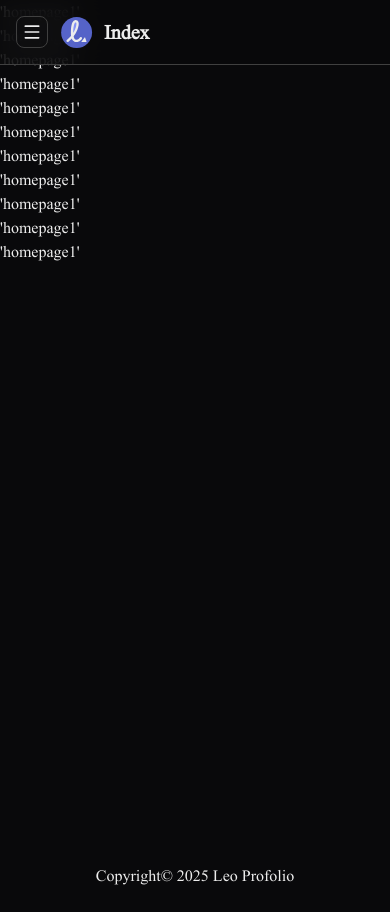
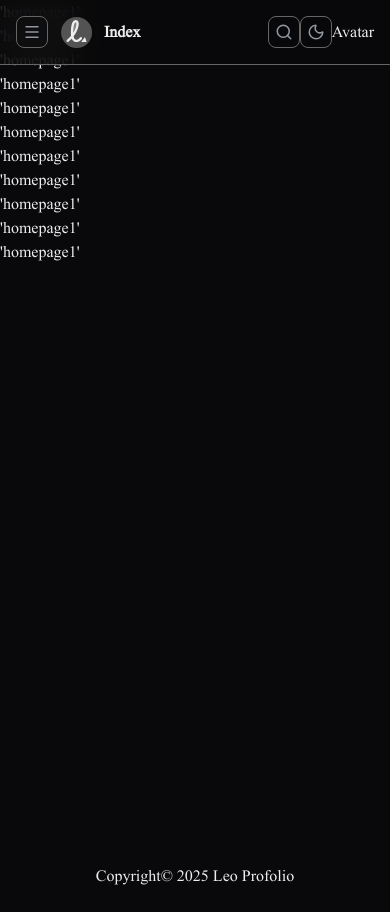
Before and after one commit to LeoDev8/leo-profolio, a Next.js app: page /en in a window 390 px wide. Built offline with nearby package versions, Linux system fonts and the light colour scheme.

Commit message:
Feature: Mobile Darkmode Switch Finish & Color of Navbutton and Logo Done

```diff
--- a/app/globals.css
+++ b/app/globals.css
@@ -10,7 +10,9 @@
   --color-border: var(--border);
   --color-logobackground: var(--logobackground);
 
-  --color-primary: #0070f3;
+  /* Buttons in the Navbar */
+  --color-buttontext: var(--buttontext);
+  --color-buttonhoverbg: var(--buttonhoverbg);
 }
 
 /* Optional: Global resets */
@@ -26,16 +28,20 @@
   :root, .light {
     --background: #ffffff;
     --foreground: #0a0a0a;
-    --border: #e5e5e5;
+    --border: #afafaf;
 
-    --logobackground: #50ff58;
+    --logobackground: #bebebe;
+    --buttontext: #afafaf;
+    --buttonhoverbg: rgb(250, 250, 250);
   }
 
   .dark {
     --background: #09090b;
     --foreground: #ededed;
-    --border: #404040;
+    --border: #666666;
 
-    --logobackground: #697af9;
+    --logobackground: #666666;
+    --buttontext: rgb(145, 152, 161);
+    --buttonhoverbg: rgb(50, 50, 50);
   }
 }
--- a/components/layout/navbar.tsx
+++ b/components/layout/navbar.tsx
@@ -2,7 +2,7 @@
 
 import Link from "next/link";
 import { usePathname } from "next/navigation";
-import { Search } from "lucide-react";
+import { Menu, Search, Moon, Sun, User } from "lucide-react";
 import { useTheme } from "next-themes";
 
 // Import Some Self-defined Types
@@ -10,8 +10,10 @@ import { NavbarProps } from "@/types";
 
 // Import some components ui
 import Logo from "../ui/logo";
-import Menubutton from "../ui/menu-button";
+import NavButton from "../ui/nav-button";
 import RouteDisplay from "../ui/route-display";
+import DarkmodeSwitch from "../ui/darkmode-switch";
+import Avatar from "../ui/avatar";
 
 export default function Navbar({ lang, dics }: NavbarProps) {
   const pathname = usePathname();
@@ -22,12 +24,11 @@ export default function Navbar({ lang, dics }: NavbarProps) {
     { name: dics.writings, href: "/writings" },
     { name: dics.contact, href: "/contact" },
   ];
-  const { theme, setTheme } = useTheme();
 
   return (
     <header>
       <nav className="fixed top-0 left-0 right-0 z-50 w-ful bg-background/80 backdrop-blur-md border-b border-border">
-        <div className="max-w-7xl mx-auto px-4 h-16 flex items-center justify-between">
+        <div className="max-w-7xl mx-auto px-4 h-16 flex  ">
           {/* <div>
             <button className="">
               <User className=""></User>
@@ -56,15 +57,38 @@ export default function Navbar({ lang, dics }: NavbarProps) {
             </Link>
           </div> */}
           {/* 1. Mobile Design */}
-          <div className="flex justify-between items-center md:hidden lg:hidden">
+          <div className="w-full flex justify-between items-center md:hidden lg:hidden">
+            {/* Left Side */}
+            <div className="flex items-center">
               {/* Menu Button */}
-            <Menubutton />
+              <NavButton
+                onClick={() => {
+                  console.log("Menu Clicked");
+                }}
+                Icon={<Menu />}
+              />
               {/* Logo */}
               <Logo lang={lang} />
               {/* Route Display */}
-            <RouteDisplay lang={lang} dics={dics}/>
+              <RouteDisplay lang={lang} dics={dics} />
+            </div>
+
+            {/* Right Side */}
+            <div className="flex items-center">
               {/* Search Button */}
+              <NavButton
+                onClick={() => {
+                  console.log("Search Clicked");
+                }}
+                Icon={<Search />}
+              />
+
+              {/* Dark Mode Switch */}
+              <DarkmodeSwitch />
+
               {/* Avatar */}
+              <Avatar />
+            </div>
           </div>
 
           {/* 2. Middle Screen Design*/}
--- a/components/ui/darkmode-switch.tsx
+++ b/components/ui/darkmode-switch.tsx
@@ -1,3 +1,15 @@
+import { Moon, Sun } from "lucide-react";
+import Navbutton from "./nav-button";
+import { useTheme } from "next-themes";
+
 export default function DarkmodeSwitch() {
-  return <span>DarkMode Switch</span>;
+  const { theme, setTheme } = useTheme();
+  return (
+    <Navbutton
+      Icon={theme === "dark" ? <Moon /> : <Sun />}
+      onClick={() => {
+        setTheme(theme === "dark" ? "light" : "dark");
+      }}
+    />
+  );
 }
--- a/components/ui/menu-button.tsx
+++ /dev/null
@@ -1,9 +0,0 @@
-import { Menu } from "lucide-react";
-
-export default function Menubutton() {
-  return (
-    <div className="w-8 h-8 rounded-lg flex justify-center items-center border border-border cursor-pointer">
-      <Menu className="w-5 h-5"></Menu>
-    </div>
-  );
-}
--- /dev/null
+++ b/components/ui/nav-button.tsx
@@ -0,0 +1,20 @@
+interface NavButtonProps extends React.ButtonHTMLAttributes<HTMLButtonElement> {
+  // 这里使用 ReactNode，因为它既接收 <Menu />，也能接收 null 或其他 JSX
+  Icon: React.ReactNode;
+}
+export default function Navbutton({
+  Icon,
+  className,
+  ...props
+}: NavButtonProps) {
+  return (
+    <button
+      className={`[&_svg]:w-4.5 [&_svg]:h-4.5 text-buttontext w-8 h-8 hover:bg-buttonhoverbg rounded-lg flex justify-center items-center border border-border cursor-pointer ${
+        className || ""
+      }`}
+      {...props}
+    >
+      {Icon}
+    </button>
+  );
+}
--- a/components/ui/route-display.tsx
+++ b/components/ui/route-display.tsx
@@ -4,7 +4,7 @@ import { NavbarProps } from "@/types";
 import Link from "next/link";
 import { usePathname } from "next/navigation";
 
-const routeDisplayClassname = "text-xl font-extrabold";
+const routeDisplayClassname = "mr-2 font-extrabold";
 
 export default function RouteDisplay({ lang, dics }: NavbarProps) {
   const splitedPathname = usePathname().split(`/${lang}`).filter(Boolean);
@@ -19,7 +19,7 @@ export default function RouteDisplay({ lang, dics }: NavbarProps) {
     const routeKey = splitedPathname[0].split("/")[1] as keyof typeof dics;
     return (
       <Link
-        className={`${routeDisplayClassname} capitalize`}
+        className={`${routeDisplayClassname} capitalize `}
         href={`/${splitedPathname[0].split("/")[1]}`}
       >
         {dics[routeKey]}
```
Lines whose indentation alone changed are shown as unchanged.
